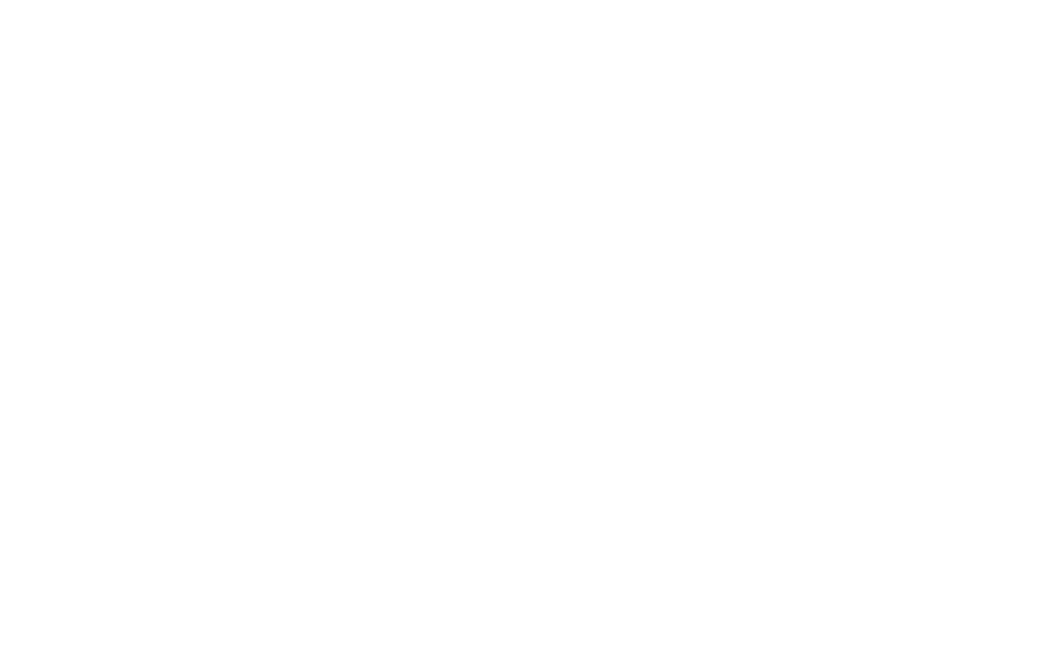
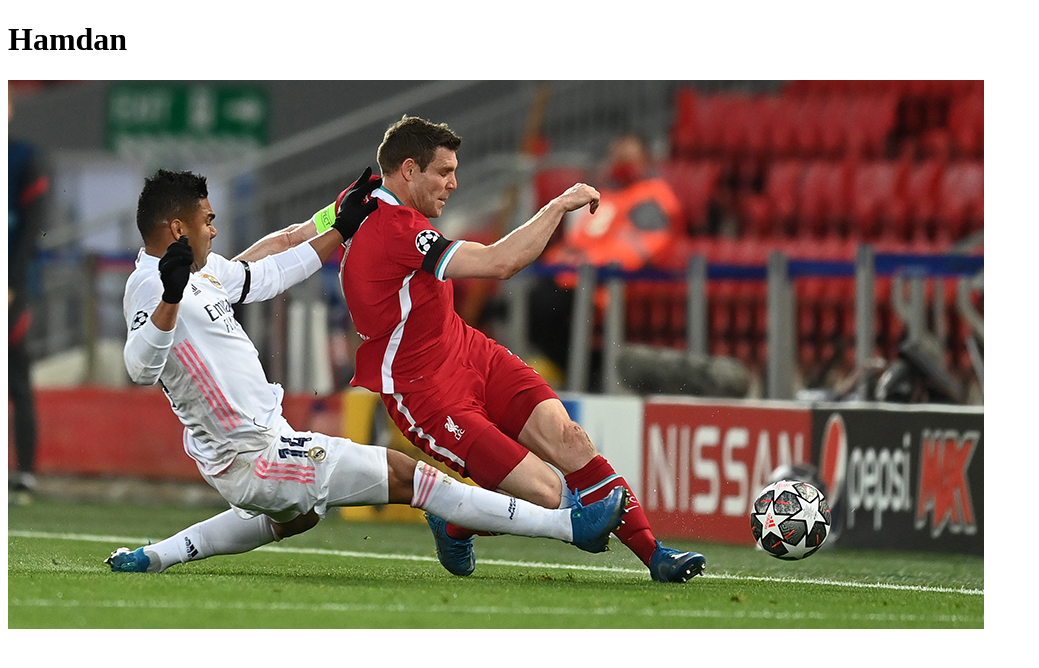
Before and after one commit to Mohamad-Hamdan/Hamdan, a plain HTML site: page index.html in a window 1280 px wide. Shown: the whole page, without its empty margins (0-1039 px from the left). Drawn offline with Linux system fonts and the light colour scheme.

Commit message:
add one image

```diff
--- a/index.html
+++ b/index.html
@@ -7,6 +7,9 @@
     <title>Document</title>
 </head>
 <body>
-
+    <div class="col-4">
+        <h1>Hamdan</h1>
+        <img src="/images/1.jpg" alt="footbal">
+    </div>
 </body>
 </html>
```
Also changed, not shown: images/1.jpg (added).
